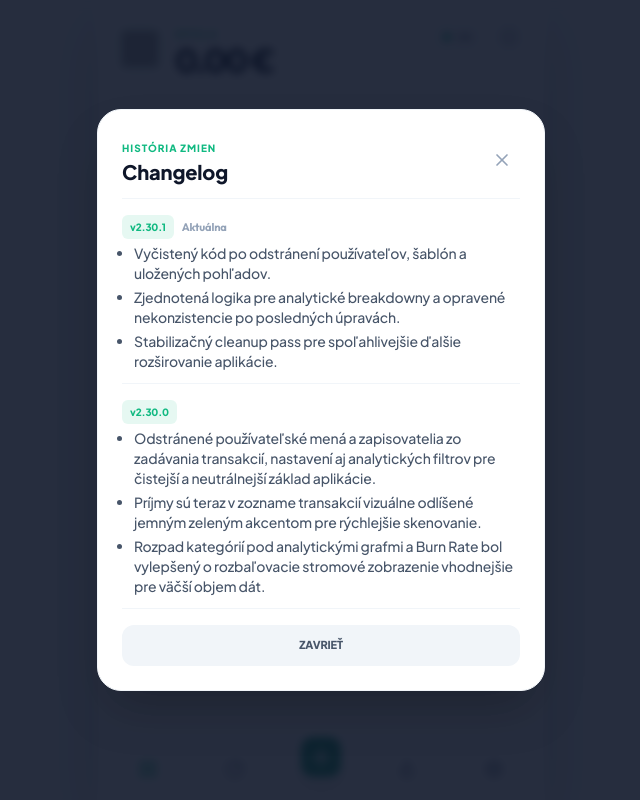
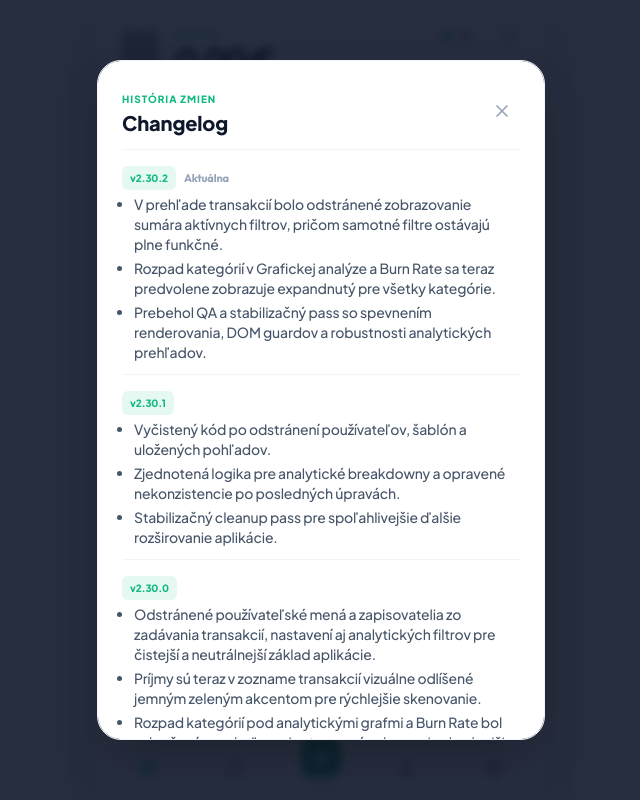
Before and after one commit to cimoxx/Flowapp, a plain HTML site: page index.html in a window 1280 px wide. Both pictures are taken after a click on the button 828 px from the left and 37 px from the top of the page. Shown: the whole page, without its empty margins (319-959 px from the left). Drawn offline with nearby package versions, Linux system fonts and the light colour scheme; no server answers; grey boxes are pictures that could not be loaded.

Commit message:
Update application version to v2.30.2
Updated version number and changelog details for v2.30.2.

```diff
--- a/index.html
+++ b/index.html
@@ -314,8 +314,19 @@
         <div class="space-y-4 text-sm">
             <div class="border-b border-slate-100 dark:border-slate-800 pb-3">
                 <div class="flex items-center gap-2 mb-1">
+                    <span class="px-2 py-0.5 rounded-md bg-emerald-500/10 text-emerald-500 font-extrabold text-[10px]">v2.30.2</span>
+                    <span class="text-[11px] font-bold text-slate-400">Aktuálna</span>
+                </div>
+                <ul class="text-slate-600 dark:text-slate-300 space-y-1 pl-3 list-disc font-medium">
+                    <li>V prehľade transakcií bolo odstránené zobrazovanie sumára aktívnych filtrov, pričom samotné filtre ostávajú plne funkčné.</li>
+                    <li>Rozpad kategórií v Grafickej analýze a Burn Rate sa teraz predvolene zobrazuje expandnutý pre všetky kategórie.</li>
+                    <li>Prebehol QA a stabilizačný pass so spevnením renderovania, DOM guardov a robustnosti analytických prehľadov.</li>
+                </ul>
+            </div>
+
+            <div class="border-b border-slate-100 dark:border-slate-800 pb-3">
+                <div class="flex items-center gap-2 mb-1">
                     <span class="px-2 py-0.5 rounded-md bg-emerald-500/10 text-emerald-500 font-extrabold text-[10px]">v2.30.1</span>
-                    <span class="text-[11px] font-bold text-slate-400">Aktuálna</span>
                 </div>
                 <ul class="text-slate-600 dark:text-slate-300 space-y-1 pl-3 list-disc font-medium">
                     <li>Vyčistený kód po odstránení používateľov, šablón a uložených pohľadov.</li>
@@ -387,7 +398,7 @@
             <div class="settings-section-title">O aplikácii</div>
             <div class="settings-info-card">
                 <div class="text-sm font-extrabold">Flow V20 Online</div>
-                <div class="text-[11px] font-semibold text-slate-400 mt-1">Verzia aplikácie: v2.30.1</div>
+                <div class="text-[11px] font-semibold text-slate-400 mt-1">Verzia aplikácie: v2.30.2</div>
                 <button onclick="openChangelogModal()" class="mt-3 inline-flex items-center gap-1.5 text-[10px] font-extrabold uppercase text-emerald-500">
                     <i data-lucide="history" class="w-4 h-4"></i> Zobraziť changelog
                 </button>
```
